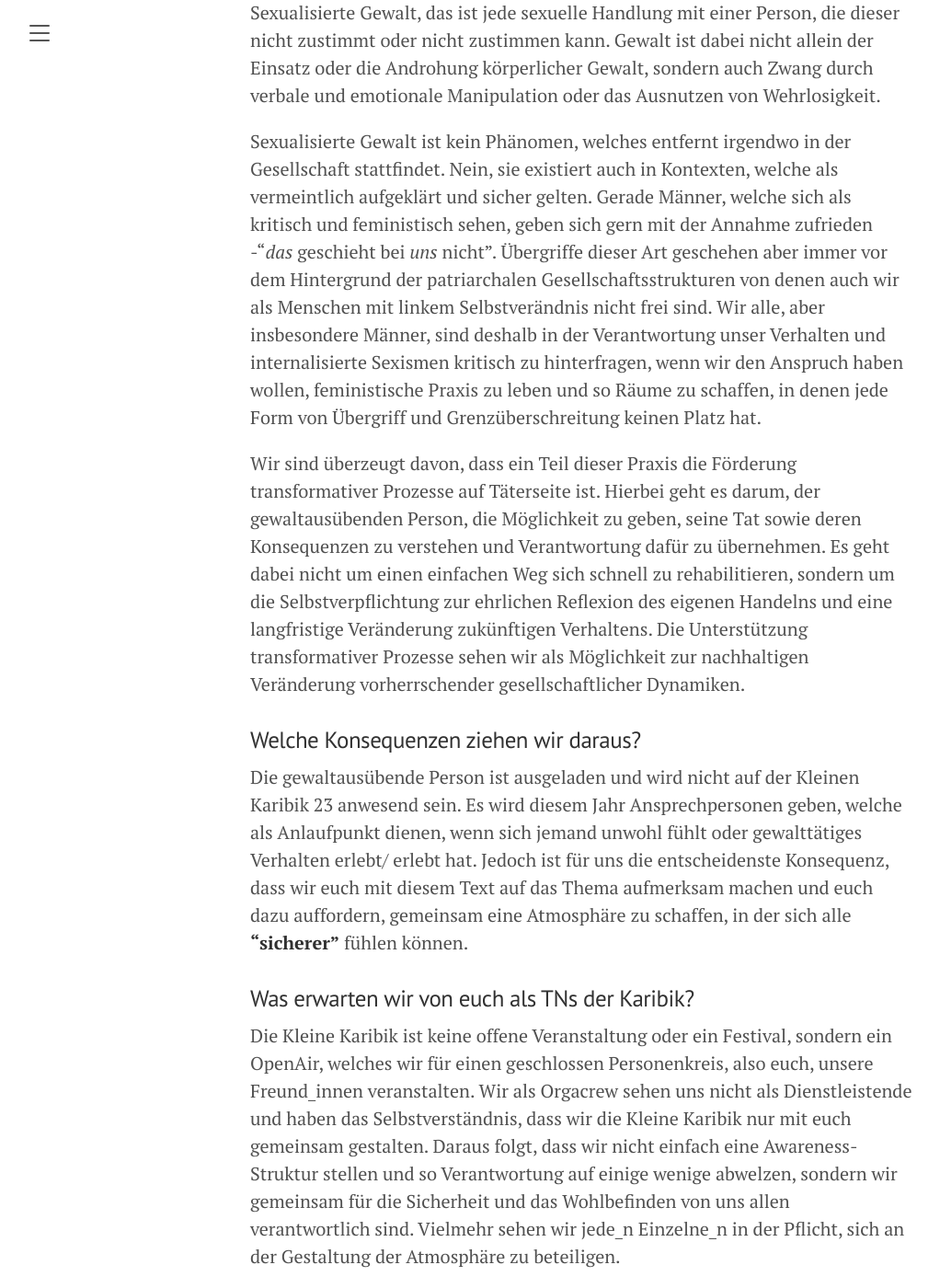
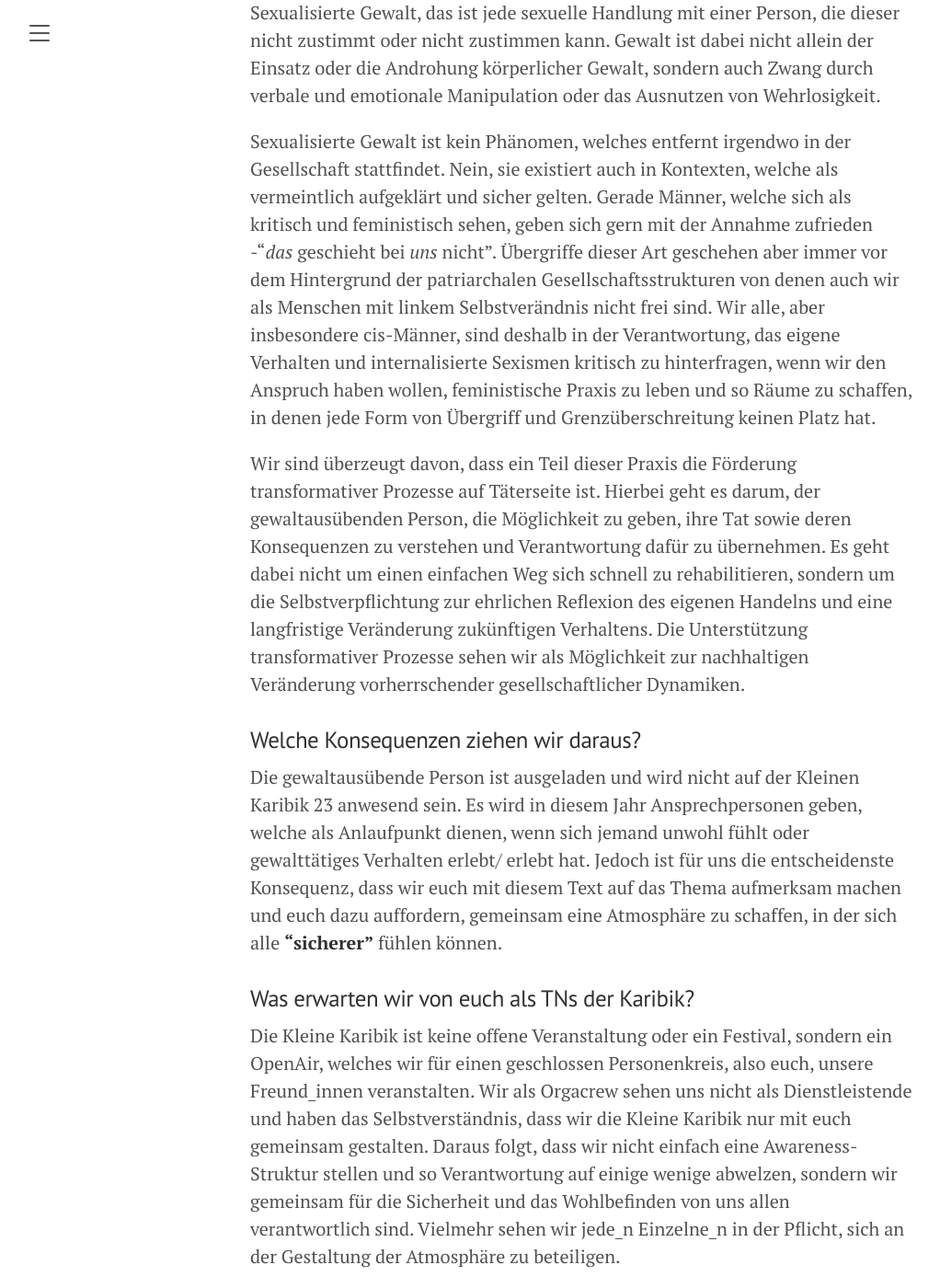
Before and after one commit to kleine-karibik/kleine-karibik.github.io, a Jekyll site: the page built from _posts/2023-07-31-statement.md, in a window 1280 px wide and 1400 px high, scrolled down 1136 px. Shown: the whole window at 92% size, without its empty margins (8-1030 px from the left). Built offline with Jekyll 4.4.1, drawn with Linux system fonts in a browser that asks for light colours; some of the changed text lies outside the part shown.

Commit message:
kleine korrekturen

```diff
--- a/_posts/2023-07-31-statement.md
+++ b/_posts/2023-07-31-statement.md
@@ -19,13 +19,13 @@ Im Folgenden möchten wir hier unsere grundsätzliche Position zum Thema sexuali
 
 Sexualisierte Gewalt, das ist jede sexuelle Handlung mit einer Person, die dieser nicht zustimmt oder nicht zustimmen kann. Gewalt ist dabei nicht allein der Einsatz oder die Androhung körperlicher Gewalt, sondern auch Zwang durch verbale und emotionale Manipulation oder das Ausnutzen von Wehrlosigkeit.
 
-Sexualisierte Gewalt ist kein Phänomen, welches entfernt irgendwo in der Gesellschaft stattfindet. Nein, sie existiert auch in Kontexten, welche als vermeintlich aufgeklärt und sicher gelten. Gerade Männer, welche sich als kritisch und feministisch sehen, geben sich gern mit der Annahme zufrieden -"*das* geschieht bei *uns* nicht". Übergriffe dieser Art geschehen aber immer vor dem Hintergrund der patriarchalen Gesellschaftsstrukturen von denen auch wir als Menschen mit linkem Selbstverändnis nicht frei sind. Wir alle, aber insbesondere Männer, sind deshalb in der Verantwortung unser Verhalten und internalisierte Sexismen kritisch zu hinterfragen, wenn wir den Anspruch haben wollen, feministische Praxis zu leben und so Räume zu schaffen, in denen jede Form von Übergriff und Grenzüberschreitung keinen Platz hat.
+Sexualisierte Gewalt ist kein Phänomen, welches entfernt irgendwo in der Gesellschaft stattfindet. Nein, sie existiert auch in Kontexten, welche als vermeintlich aufgeklärt und sicher gelten. Gerade Männer, welche sich als kritisch und feministisch sehen, geben sich gern mit der Annahme zufrieden -"*das* geschieht bei *uns* nicht". Übergriffe dieser Art geschehen aber immer vor dem Hintergrund der patriarchalen Gesellschaftsstrukturen von denen auch wir als Menschen mit linkem Selbstverändnis nicht frei sind. Wir alle, aber insbesondere cis-Männer, sind deshalb in der Verantwortung, das eigene Verhalten und internalisierte Sexismen kritisch zu hinterfragen, wenn wir den Anspruch haben wollen, feministische Praxis zu leben und so Räume zu schaffen, in denen jede Form von Übergriff und Grenzüberschreitung keinen Platz hat.
 
-Wir sind überzeugt davon, dass ein Teil dieser Praxis die Förderung transformativer Prozesse auf Täterseite ist. Hierbei geht es darum, der gewaltausübenden Person, die Möglichkeit zu geben, seine Tat sowie deren Konsequenzen zu verstehen und Verantwortung dafür zu übernehmen. Es geht dabei nicht um einen einfachen Weg sich schnell zu rehabilitieren, sondern um die Selbstverpflichtung zur ehrlichen Reflexion des eigenen Handelns und eine langfristige Veränderung zukünftigen Verhaltens. Die Unterstützung transformativer Prozesse sehen wir als Möglichkeit zur nachhaltigen Veränderung vorherrschender gesellschaftlicher Dynamiken.
+Wir sind überzeugt davon, dass ein Teil dieser Praxis die Förderung transformativer Prozesse auf Täterseite ist. Hierbei geht es darum, der gewaltausübenden Person, die Möglichkeit zu geben, ihre Tat sowie deren Konsequenzen zu verstehen und Verantwortung dafür zu übernehmen. Es geht dabei nicht um einen einfachen Weg sich schnell zu rehabilitieren, sondern um die Selbstverpflichtung zur ehrlichen Reflexion des eigenen Handelns und eine langfristige Veränderung zukünftigen Verhaltens. Die Unterstützung transformativer Prozesse sehen wir als Möglichkeit zur nachhaltigen Veränderung vorherrschender gesellschaftlicher Dynamiken.
 
 ### Welche Konsequenzen ziehen wir daraus?
 
-Die gewaltausübende Person ist ausgeladen und wird nicht auf der Kleinen Karibik 23 anwesend sein. Es wird diesem Jahr Ansprechpersonen geben, welche als Anlaufpunkt dienen, wenn sich jemand unwohl fühlt oder gewalttätiges Verhalten erlebt/ erlebt hat. Jedoch ist für uns die entscheidenste Konsequenz, dass wir euch mit diesem Text auf das Thema aufmerksam machen und euch dazu auffordern, gemeinsam eine Atmosphäre zu schaffen, in der sich alle **"sicherer"** fühlen können.
+Die gewaltausübende Person ist ausgeladen und wird nicht auf der Kleinen Karibik 23 anwesend sein. Es wird in diesem Jahr Ansprechpersonen geben, welche als Anlaufpunkt dienen, wenn sich jemand unwohl fühlt oder gewalttätiges Verhalten erlebt/ erlebt hat. Jedoch ist für uns die entscheidenste Konsequenz, dass wir euch mit diesem Text auf das Thema aufmerksam machen und euch dazu auffordern, gemeinsam eine Atmosphäre zu schaffen, in der sich alle **"sicherer"** fühlen können.
 
 ### Was erwarten wir von euch als TNs der Karibik?
 
```
Also changed, not shown: other parts of _posts/2023-07-31-statement.md (+1 -1 lines).
